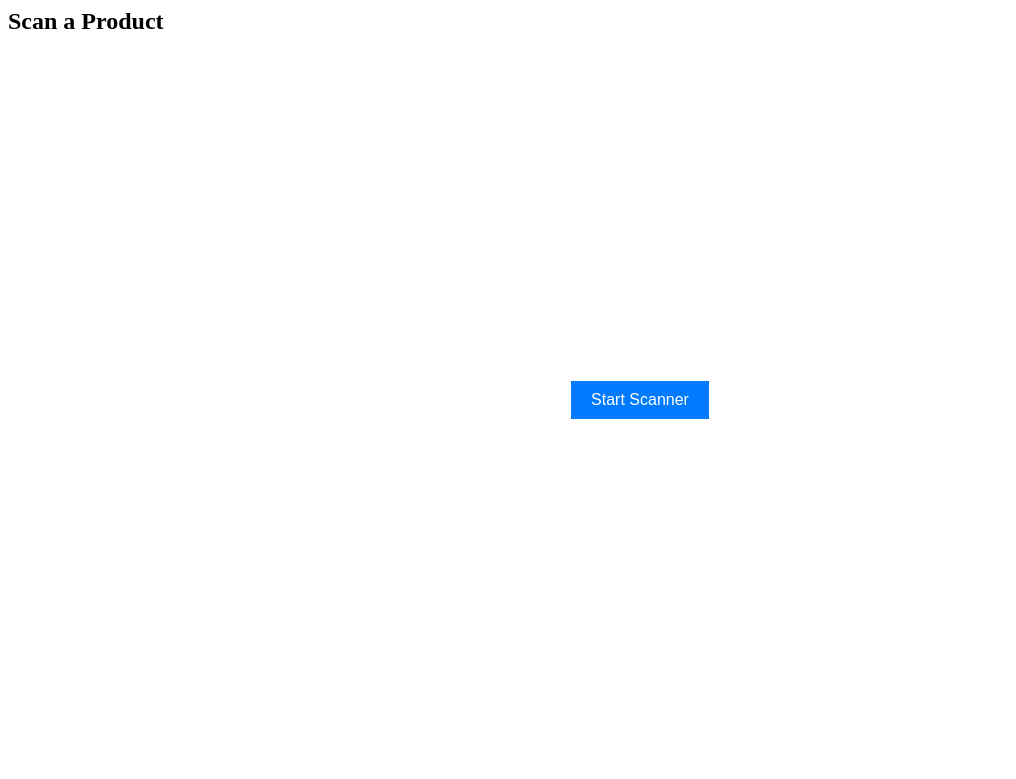
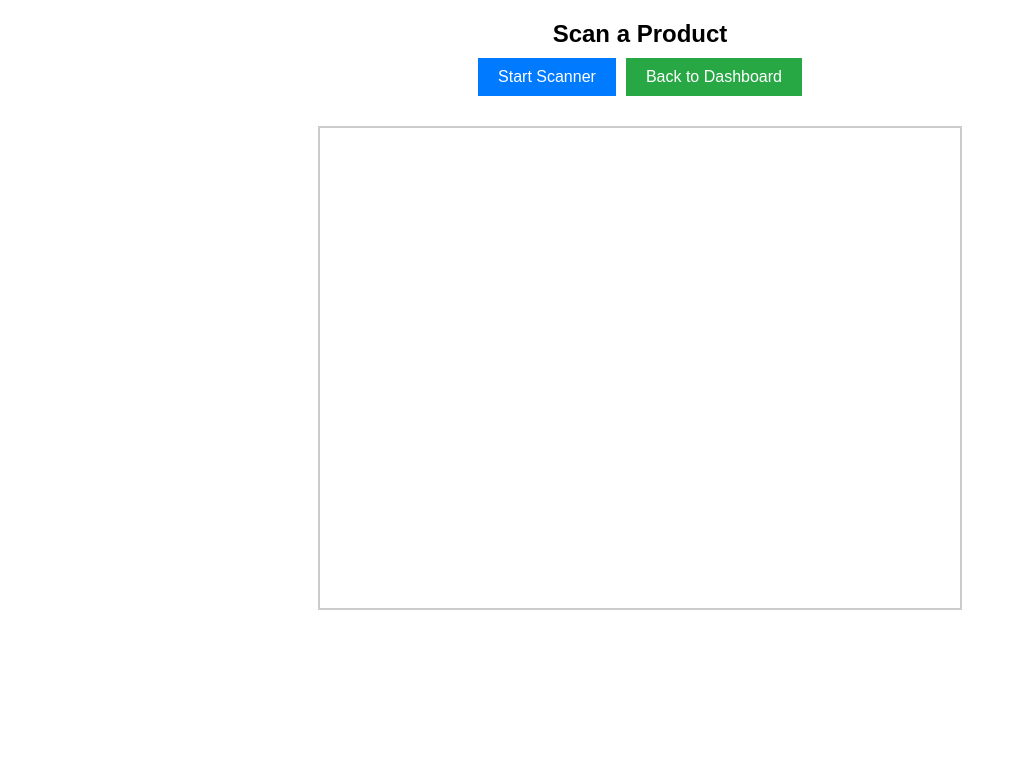
Before and after one commit to 48X-Placeholder/Grocer-E, a PHP site: page /scan in a window 1280 px wide. Shown: the top 779 px of the page, without its empty margins (0-1016 px from the left). Run offline with PHP 8.4, Linux system fonts and the light colour scheme.

Commit message:
Back Button
Added a back to dashboard button the scanner page

```diff
--- a/scan/index.php
+++ b/scan/index.php
@@ -1,72 +1,128 @@
 <?php
+// You can include any necessary PHP code here if needed.
+?>
 
-?>
+<!DOCTYPE html>
 <html lang="en">
 <head>
-    <meta charset="UTF-8">
-    <meta name="viewport" content="width=device-width, initial-scale=1.0">
+  <meta charset="UTF-8" />
+  <meta name="viewport" content="width=device-width, initial-scale=1.0"/>
   <title>Barcode Scanner</title>
+  <!-- QuaggaJS Library -->
   <script src="https://unpkg.com/quagga"></script>
   <style>
-        #scanner-container {
-            text-align: center;
-            margin: 20px;
+    body {
+      margin: 0;
+      padding: 0;
+      font-family: sans-serif;
+      text-align: center; /* Centers elements horizontally */
     }
+
+    h2 {
+      margin: 20px 0 10px;
+    }
+
+    /* Container for buttons */
+    #buttonContainer {
+      display: inline-flex; /* Puts buttons side by side */
+      gap: 10px;            /* Spacing between buttons */
+      margin-bottom: 20px;  /* Space below the buttons */
+    }
+
+    /* Individual buttons */
+    #startScan, #backToDashboard {
+      padding: 10px 20px;
+      font-size: 16px;
+      border: none;
+      cursor: pointer;
+    }
+
+    #startScan {
+      background-color: #007bff;
+      color: white;
+    }
+
+    #backToDashboard {
+      background-color: #28a745;
+      color: white;
+    }
+
+    /* Container for the scanner/video */
+    #videoWrapper {
+      display: inline-block;  /* Keep it inline so it centers nicely */
+      position: relative;     /* So we can position elements if needed */
+      width: 640px;
+      height: 480px;
+      border: 2px solid #ccc;
+      overflow: hidden;
+      margin-bottom: 20px;
+    }
+
     #scanner {
       width: 100%;
-            max-width: 600px;
-            margin: auto;
-            display: block;
+      height: 100%;
+      object-fit: cover; /* Fill the video area nicely */
     }
+
     #loading {
       display: none;
       color: red;
       font-weight: bold;
     }
+
     #errorMessage {
       color: red;
       font-weight: bold;
+      margin: 10px 0;
     }
-        #startScan {
-            padding: 10px 20px;
-            font-size: 16px;
-            background-color: #007bff;
-            color: white;
-            border: none;
-            cursor: pointer;
-            margin-top: 10px;
+
+    #barcodeResult {
+      margin: 10px 0;
     }
   </style>
 </head>
 <body>
+  <h2>Scan a Product</h2>
 
-    <h2>Scan a Product</h2>
-    <div id="scanner-container">
-        <video id="scanner" autoplay playsinline></video>
+  <!-- Button Container at the top -->
+  <div id="buttonContainer">
+    <button id="startScan">Start Scanner</button>
+    <button id="backToDashboard" onclick="window.location.href='../dashboard/index.php';">
+      Back to Dashboard
+    </button>
+  </div>
+
+  <!-- Display messages -->
+  <p id="errorMessage"></p>
   <p id="barcodeResult"></p>
   <p id="loading">Fetching product details...</p>
-        <p id="errorMessage"></p> <!-- Error message display -->
-        <button id="startScan">Start Scanner</button> <!-- Button to manually request camera access -->
+
+  <!-- Container for the camera feed -->
+  <div id="videoWrapper">
+    <video id="scanner" autoplay playsinline></video>
   </div>
 
   <script>
     let lastScannedCode = "";
-        let scanAttempts = {}; // Tracks barcode stability
+    let scanAttempts = {};
 
     document.getElementById("startScan").addEventListener("click", function () {
       if (!navigator.mediaDevices || !navigator.mediaDevices.getUserMedia) {
-                document.getElementById("errorMessage").innerText = "Error: Camera access not supported in this browser.";
+        document.getElementById("errorMessage").innerText =
+          "Error: Camera access not supported in this browser.";
         return;
       }
 
       navigator.mediaDevices.getUserMedia({ video: { facingMode: "environment" } })
         .then(function (stream) {
           document.getElementById("scanner").srcObject = stream;
-                    document.getElementById("errorMessage").innerText = "Camera access granted. Initializing scanner...";
+          document.getElementById("errorMessage").innerText =
+            "Camera access granted. Initializing scanner...";
           setTimeout(startQuagga, 1000);
         })
         .catch(function (error) {
-                    document.getElementById("errorMessage").innerText = "Error: Camera access was denied or blocked.";
+          document.getElementById("errorMessage").innerText =
+            "Error: Camera access was denied or blocked.";
           console.error("Camera access error:", error);
         });
     });
@@ -76,7 +132,7 @@
         inputStream: {
           name: "Live",
           type: "LiveStream",
-                    target: document.querySelector("#scanner-container"),
+          target: document.querySelector("#videoWrapper"), // Target only the video container
           constraints: {
             width: 640,
             height: 480,
@@ -94,23 +150,25 @@
         },
         locate: true,
         locator: {
-                    patchSize: "x-large", // Increases detection area
+          patchSize: "x-large",
           halfSample: false
         },
-                numOfWorkers: 4, // Uses multiple CPU cores for faster detection
-                frequency: 5, // Lowers frequency to prevent misreads
+        numOfWorkers: 4,
+        frequency: 5,
         multiple: false
       }, function (err) {
         if (err) {
           console.error("Quagga initialization failed:", err);
-                    document.getElementById("errorMessage").innerText = "Error: QuaggaJS failed to initialize.";
+          document.getElementById("errorMessage").innerText =
+            "Error: QuaggaJS failed to initialize.";
           return;
         }
         Quagga.start();
-                document.getElementById("errorMessage").innerText = "Scanner initialized. Ready to scan!";
+        document.getElementById("errorMessage").innerText =
+          "Scanner initialized. Ready to scan!";
       });
 
-            // Log detected barcodes for debugging
+      // Log processed frames for debugging
       Quagga.onProcessed(function(result) {
         if (result && result.codeResult) {
           console.log("Barcode detected but not confirmed:", result.codeResult.code);
@@ -128,27 +186,19 @@
 
         let barcode = data.codeResult.code;
 
-                // Prevent duplicate reads and require stability
-                if (!scanAttempts[barcode]) {
-                    scanAttempts[barcode] = 1;
-                } else {
-                    scanAttempts[barcode]++;
-                }
-
+        // Stability check: require the same code to appear 3 times
+        scanAttempts[barcode] = (scanAttempts[barcode] || 0) + 1;
         console.log(`Barcode detected: ${barcode}, Attempts: ${scanAttempts[barcode]}`);
 
-                // Only accept if it has been seen 3 times in a row
         if (scanAttempts[barcode] >= 3) {
           lastScannedCode = barcode;
-                    scanAttempts = {}; // Reset attempts tracking
+          scanAttempts = {}; // Reset attempts
 
           console.log("Scanned barcode confirmed:", barcode);
           document.getElementById("barcodeResult").innerText = "Scanned: " + barcode;
-
-                    // Show loading message
           document.getElementById("loading").style.display = "block";
 
-                    // Send barcode to backend PHP script
+          // Send barcode to backend
           fetch('process_barcode.php', {
             method: 'POST',
             headers: { 'Content-Type': 'application/json' },
@@ -164,16 +214,16 @@
           })
           .catch(error => {
             console.error('Error:', error);
-                        document.getElementById("errorMessage").innerText = "Error: Could not connect to server.";
+            document.getElementById("errorMessage").innerText =
+              "Error: Could not connect to server.";
           })
           .finally(() => {
             document.getElementById("loading").style.display = "none";
-                        setTimeout(() => { lastScannedCode = ""; }, 3000); // Reset after 3 seconds
+            setTimeout(() => { lastScannedCode = ""; }, 3000);
           });
         }
       });
     }
   </script>
-
 </body>
 </html>
```
Also changed, not shown: scan/process_barcode.php (line endings or trailing spaces). Lines whose indentation alone changed are shown as unchanged.
